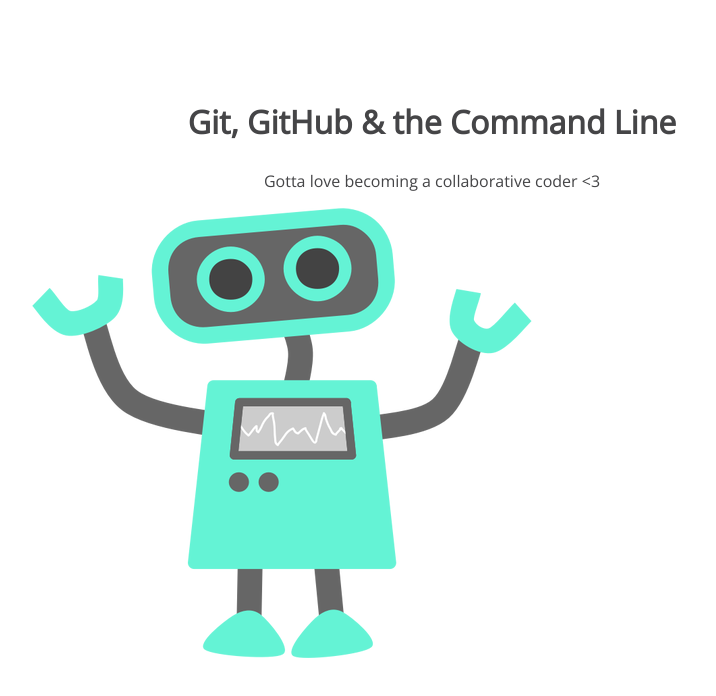
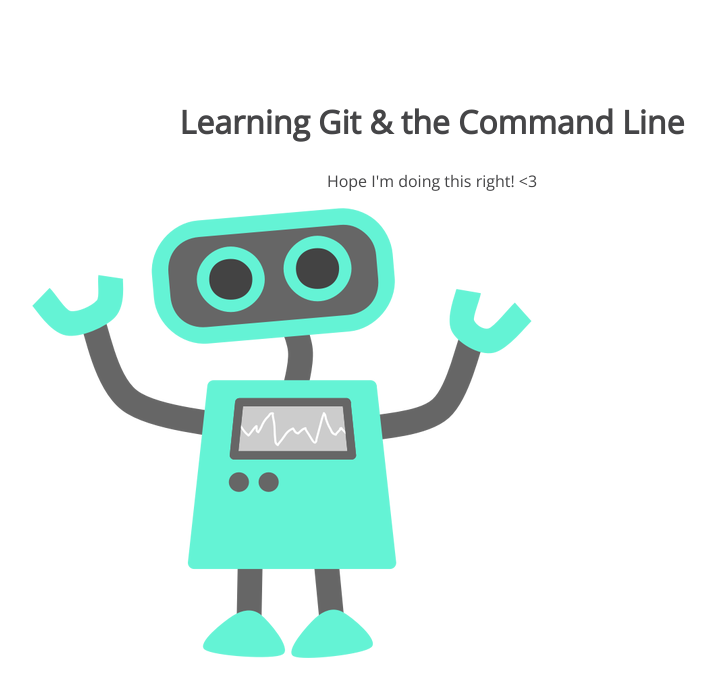
Before and after one commit to millinater/project-105, a plain HTML site: page index.html in a window 1280 px wide. Shown: the whole page, without its empty margins (208-924 px from the left). Drawn offline with nearby package versions, Linux system fonts and the light colour scheme.

Commit message:
changed h1 and p tags

```diff
--- a/index.html
+++ b/index.html
@@ -8,8 +8,8 @@
 </head>
 <body>
 	<section>
-		<h1>Git, GitHub & the Command Line</h1>
-		<p>Gotta love becoming a collaborative coder <3</p>
+		<h1>Learning Git & the Command Line</h1>
+		<p>Hope I'm doing this right! <3</p>
 		<img src="img/happy-blue-robot.png">
 	</section>
 </body>
```
